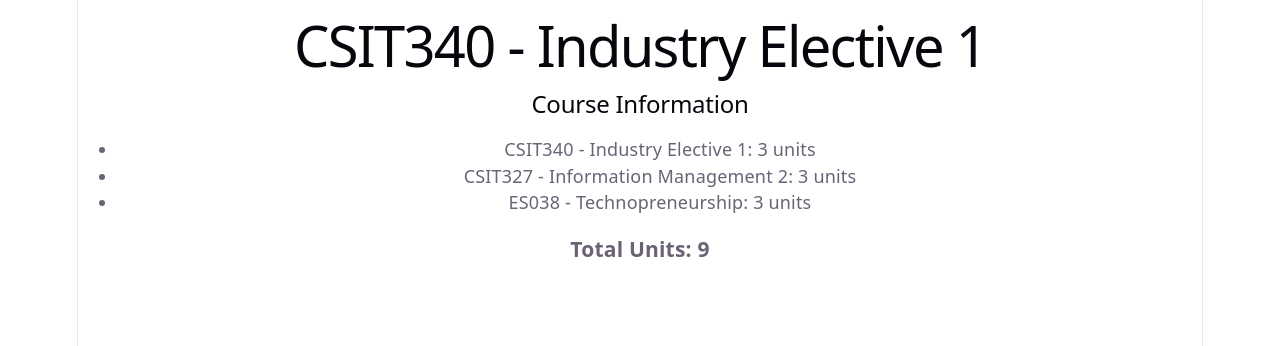
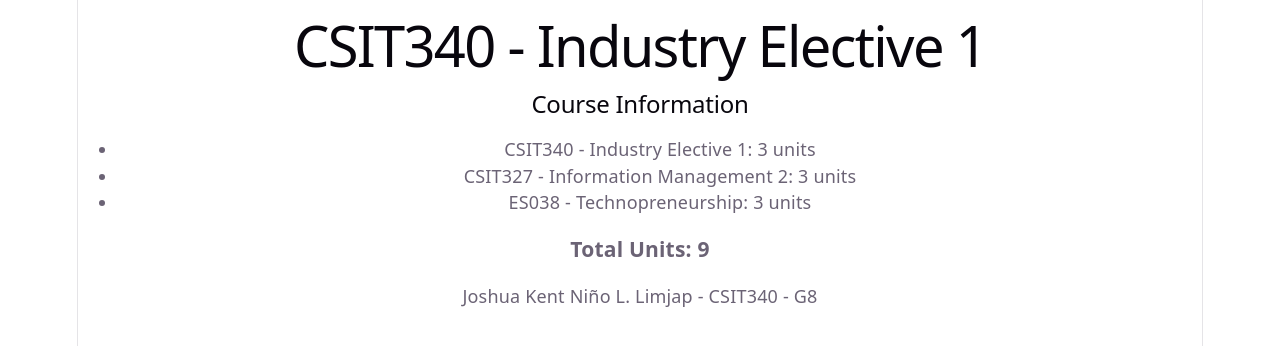
Before and after one commit to JoshuaLimjap/CSIT340G8-Lab3-Limjap, a React (Vite) app: page / in a window 1280 px wide. Shown: the top 346 px of the page. Built offline with nearby package versions, Linux system fonts and the light colour scheme.

Commit message:
1.5: course information step 5

```diff
--- a/src/App.jsx
+++ b/src/App.jsx
@@ -1,4 +1,3 @@
-
 const course = 'CSIT340 - Industry Elective 1'
 
 const parts = [
@@ -41,6 +40,15 @@ function Content({ parts }) {
   )
 }
 
+// Footer component
+function Footer({ name, course, section }) {
+  return (
+    <footer>
+      {name} - {course} - {section}
+    </footer>
+  )
+}
+
 // Main App component
 function App() {
   const total = parts.reduce(
@@ -57,6 +65,12 @@ function App() {
       <Content parts={parts} />
 
       <h3>Total Units: {total}</h3>
+
+      <Footer
+        name="Joshua Kent Niño L. Limjap"
+        course="CSIT340"
+        section="G8"
+      />
     </div>
   )
 }
```
